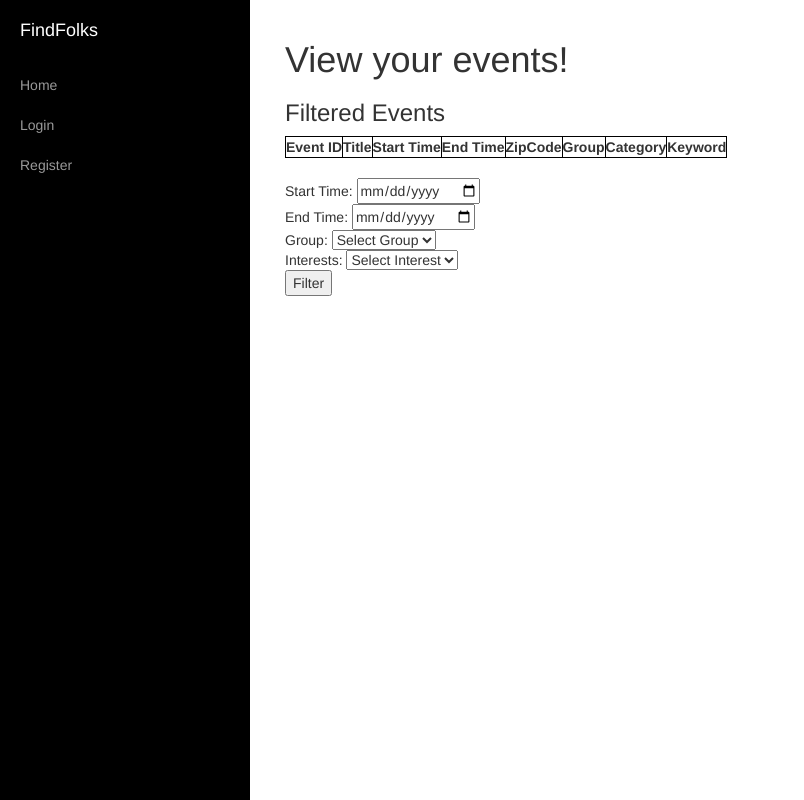
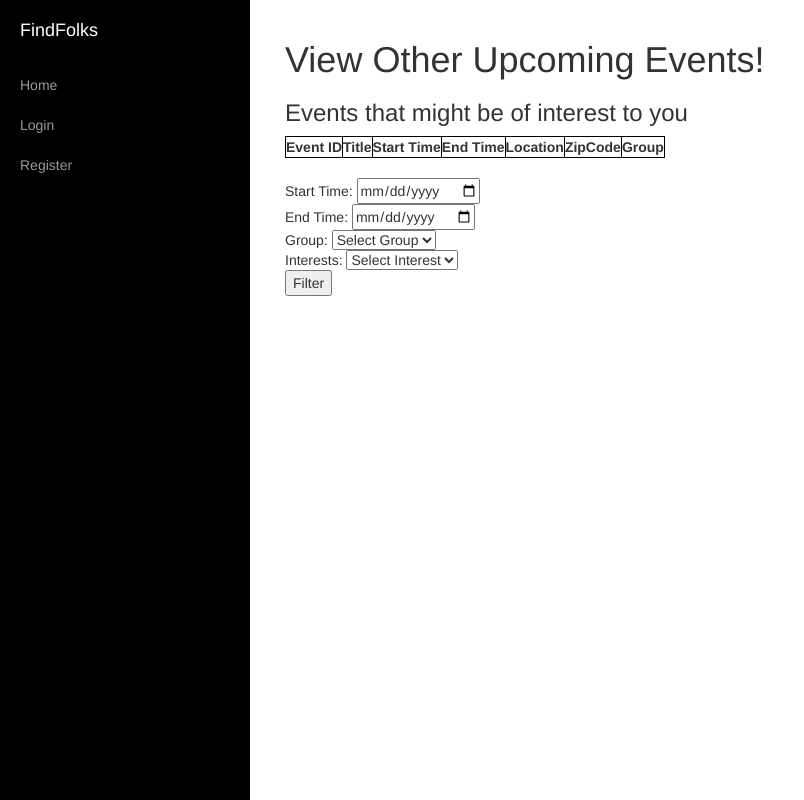
Before and after one commit to BrandonTang/find-folks, a Flask app: page /filter_events in a window 1280 px wide. Shown: the whole page, without its empty margins (0-804 px from the left). Run offline with Flask 2, Linux system fonts and the light colour scheme; data that the repository does not hold is empty; some libraries are stand-ins or nearby versions.

Commit message:
Fixed query in /filter_events. Site would crash on filtering. Also, table would display the same event multiple times because of joining on interests (same event could be hosted by groups of multiple interests). Changed the query to intially display only distinct events hosted by groups that have matching interests with the user. Also changed the filtering so that the user can filter by groups OR by interests OR by both(but the date range is mandatory). filter_events.html was changed as well to display the data correctly (there was an error with location being displayed as end_time before).

```diff
--- a/main.py
+++ b/main.py
@@ -7,7 +7,7 @@ from flask import Flask, render_template, request, session, url_for, redirect, f
 app = Flask(__name__)
 app.secret_key = 'secret_key'
 
-# Configure MySQL for Mac
+#Configure MySQL for Mac
 conn = pymysql.connect(
     unix_socket='/Applications/MAMP/tmp/mysql/mysql.sock',
     host='localhost',
@@ -158,7 +158,7 @@ def logout():
 @app.route('/filter_events', methods=['GET', 'POST'])
 def filter_events():
     """
-    Return the view my events page that shows upcoming events for current day and next three days and also allows filtering.
+    Return the view my events page that shows upcoming events hosted by groups that the user shares interests with
     """
     logged_in = False
     if session.get('logged_in') is True:
@@ -176,13 +176,9 @@ def filter_events():
     interests = cursor.fetchall()
     conn.commit()
     cursor.close()
-    range_start_date = datetime.date.today()
-    range_end_date = range_start_date + datetime.timedelta(days=3)
-    range_start_date = str(range_start_date) + " 00:00:00"
-    range_end_date = str(range_end_date) + " 00:00:00"
     cursor = conn.cursor()
-    query = 'SELECT * FROM (an_event NATURAL JOIN sign_up NATURAL JOIN organize) JOIN a_group USING (group_id) JOIN interested_in USING (username) WHERE username = %s AND start_time BETWEEN %s AND %s'
-    cursor.execute(query, (username, range_start_date, range_end_date))
+    query = 'SELECT DISTINCT(event_id), title, start_time, end_time, location_name, l.zipcode, g.group_name FROM an_event e JOIN location l USING(location_name) JOIN organize o USING(event_id) JOIN a_group g USING(group_id) JOIN about a USING(group_id) JOIN interested_in i ON (a.category = i.category AND a.keyword = i.keyword) JOIN member USING(username) WHERE username = %s'
+    cursor.execute(query, (username))
     events = cursor.fetchall()
     conn.commit()
     cursor.close()
@@ -195,8 +191,23 @@ def filter_events():
         category = interest[0]
         keyword = interest[1]
         cursor = conn.cursor()
-        query = 'SELECT * FROM (an_event NATURAL JOIN sign_up NATURAL JOIN organize) JOIN a_group USING (group_id) JOIN interested_in USING (username) WHERE category = %s AND keyword = %s AND username = %s AND group_name = %s AND start_time BETWEEN %s AND %s'
-        cursor.execute(query, (category, keyword, username, group_name, start_time, end_time))
+        query = 'SELECT DISTINCT(event_id), title, start_time, end_time, location_name, l.zipcode, g.group_name FROM an_event e JOIN location l USING(location_name) JOIN organize o USING(event_id) JOIN a_group g USING(group_id) JOIN about a USING(group_id) JOIN interested_in i ON (a.category = i.category AND a.keyword = i.keyword) JOIN member USING(username) WHERE username = %s'
+        if(interest != "" and group_name == ""):
+            query = query + ' AND i.category = %s AND i.keyword = %s'
+            query = query + ' AND start_time BETWEEN %s AND %s'
+            cursor.execute(query, (username, category, keyword, start_time, end_time))
+        elif(interest == "" and group_name != ""):
+            query = query + ' AND g.group_name = %s'
+            query = query + ' AND start_time BETWEEN %s AND %s'
+            cursor.execute(query, (username, group_name, start_time, end_time))
+        elif(interest != "" and group_name != ""):
+            query = query + ' AND i.category = %s AND i.keyword = %s'
+            query = query + ' AND g.group_name = %s'
+            query = query + ' AND start_time BETWEEN %s AND %s'
+            cursor.execute(query, (username, category, keyword, group_name, start_time, end_time))
+        else:
+            query = query + ' AND start_time BETWEEN %s AND %s'
+            cursor.execute(query, (username, start_time, end_time))
         events = cursor.fetchall()
         conn.commit()
         cursor.close()
--- a/templates/filter_events.html
+++ b/templates/filter_events.html
@@ -1,5 +1,6 @@
 <!DOCTYPE html>
 <script type="text/javascript">
+
     function checkDates() {
         var startTime = new Date(document.forms["filter_events"]["start_time"].value);
         var endTime = new Date(document.forms["filter_events"]["end_time"].value);
@@ -11,6 +12,7 @@
             return true;
         }
     }
+
 </script>
 <html>
 
@@ -31,35 +33,33 @@
             <div class="row">
                 <div class="col-lg-12">
                     {% include '_flash.html' %}
-                    <h1>View your events!</h1>
+                    <h1>View Other Upcoming Events!</h1>
                     <style type="text/css">
                         table, th, td {
                             border: 1px solid black;
                         }
                     </style>
 
-                    <h3>Filtered Events</h3>
+                    <h3>Events that might be of interest to you</h3>
 
                     <table>
                         <th>Event ID</th>
                         <th>Title</th>
                         <th>Start Time</th>
                         <th>End Time</th>
+                        <th>Location</th>
                         <th>ZipCode</th>
                         <th>Group</th>
-                        <th>Category</th>
-                        <th>Keyword</th>
 
                         {% for line in events %}
                             <tr>
                                 <td>{{ line.event_id }}</td>
                                 <td>{{ line.title }}</td>
                                 <td>{{ line.start_time }}</td>
+                                <td>{{ line.end_time }}</td>
                                 <td>{{ line.location_name }}</td>
                                 <td>{{ line.zipcode }}</td>
                                 <td>{{ line.group_name }}</td>
-                                <td>{{ line.category }}</td>
-                                <td>{{ line.keyword }}</td>
                             </tr>
                         {% endfor %}
                     </table>
@@ -68,7 +68,7 @@
                         Start Time: <input type="date" name="start_time" required/> </br>
                         End Time: <input type="date" name="end_time" required/> </br>
                         Group:
-                        <select name="select_group">
+                        <select id="select_group" name="select_group">
                             <option value="">Select Group</option>
                             {% for group in groups %}
                                 <option value="{{ group.group_name }}">
@@ -77,7 +77,7 @@
                             {% endfor %}
                         </select> </br>
                         Interests:
-                        <select name="select_interest">
+                        <select id="select_interest" name="select_interest">
                             <option value="">Select Interest</option>
                             {% for interest in interests %}
                                 <option value="{{ interest.category }}, {{ interest.keyword }}">
```
